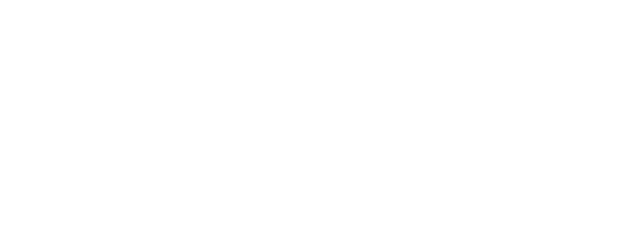
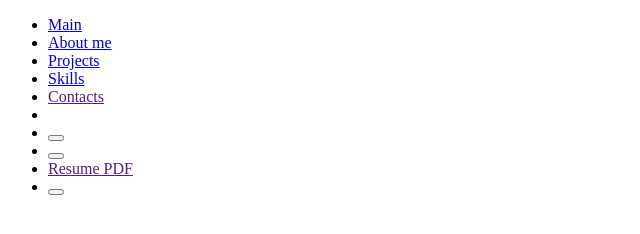
Before and after one commit to LeonGuts/Portfolio, a plain HTML site: page index.html in a window 1280 px wide. Shown: the whole page, without its empty margins (0-640 px from the left). Drawn offline with Linux system fonts and the light colour scheme.

Commit message:
Update index.html
Filled header structure

```diff
--- a/index.html
+++ b/index.html
@@ -3,12 +3,38 @@
 <head>
     <meta charset="UTF-8">
     <meta name="viewport" content="width=device-width, initial-scale=1.0">
-    <title>Leonid Gutsev, Fronten-developer</title>
+    <title>Leonid Gutsev, Frontend-developer</title>
 </head>
 <body>
-    <header>
+    <header class="header_container">
         <nav>
+            <ul class="header_menu">
+                <li><a class="header_link" href="#">Main</a></li>
+                <li><a class="header_link" href="#">About me</a></li>
+                <li><a class="header_link" href="#">Projects</a></li>
+                <li><a class="header_link" href="#">Skills</a></li>
+                <li><a class="header_link" href="">Contacts</a></li>
 
+                <li class="header_line"></li>
+                <li>
+                    <button class="header_sun">
+
+                    </button>
+                </li>
+                <li>
+                    <button class="header_moon">
+
+                    </button>
+                </li>
+                <li>
+                    <a class="header_resume_btn" href="">Resume PDF</a>
+                </li>
+                <li>
+                    <button class="header_bars">
+
+                    </button>
+                </li>
+            </ul>
         </nav>
     </header>
 
```
